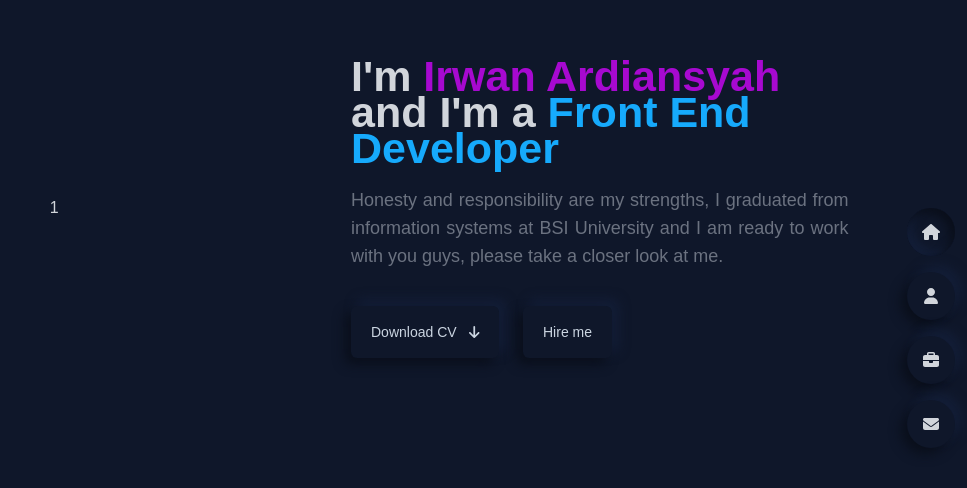
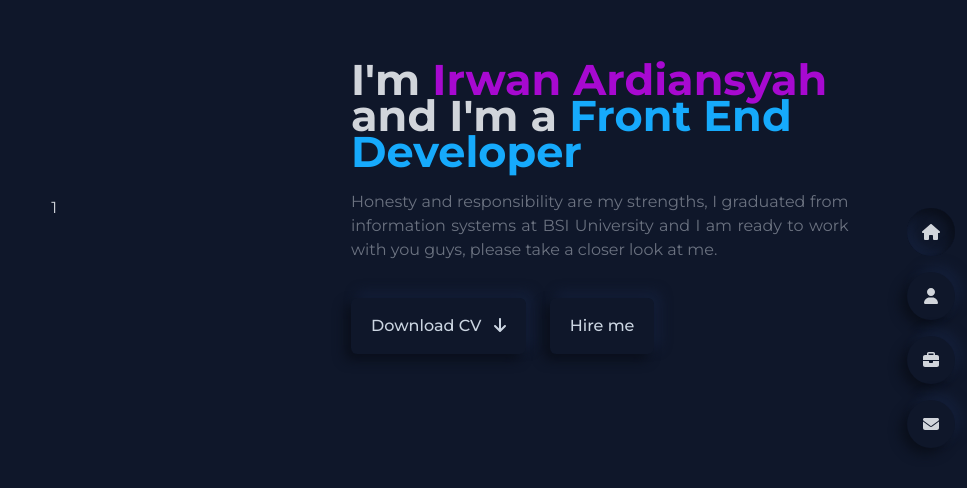
Before and after one commit to ardiansyahirwan/ardiansyahirwan.github.io, a website: page index.html in a window 1280 px wide. Shown: the part 192-680 px from the top of the page, without its empty margins (313-1280 px from the left). Drawn offline with Linux system fonts and the light colour scheme.

Commit message:
index.html:add font family

```diff
--- a/index.html
+++ b/index.html
@@ -5,6 +5,11 @@
    <meta http-equiv="X-UA-Compatible" content="IE=edge">
    <meta name="viewport" content="width=device-width, initial-scale=1.0">
    <title>My Portfolio</title>
+   <!-- Montserrat Fonts -->
+   <link rel="preconnect" href="https://fonts.googleapis.com">
+   <link rel="preconnect" href="https://fonts.gstatic.com" crossorigin>
+   <link href="https://fonts.googleapis.com/css2?family=Montserrat:wght@300;400;500;600;700&display=swap" rel="stylesheet">
+
    <!-- Main CSS -->
    <link rel="stylesheet" href="public/css/main.css">
 
@@ -18,11 +23,11 @@
             1
          </div>
          <div class="flex flex-col justify-center gap-3 md:gap-5 px-4 order-first md:order-last">
-            <h1 class="font-bold text-[22px] md:text-3xl md:text-[43px] leading-[1.2]">I'm <span class="text-neon-pink">Irwan Ardiansyah</span> and I'm a <span class="text-neon-blue">Front End Developer</span></h1>
-            <p class="text-sm md:text-lg text-gray-500 text-justify">Honesty and responsibility are my strengths, I graduated from information systems at BSI University and I am ready to work with you guys, please take a closer look at me.</p>
+            <h1 class="font-bold text-[22px] md:text-3xl md:text-[43px]">I'm <span class="text-neon-pink">Irwan Ardiansyah</span> and I'm a <span class="text-neon-blue">Front End Developer</span></h1>
+            <p class="text-sm md:text-base text-gray-500 text-justify">Honesty and responsibility are my strengths, I graduated from information systems at BSI University and I am ready to work with you guys, please take a closer look at me.</p>
             <div class="flex justify-start pt-2 md:pt-4 gap-4 md:gap-6">
-               <button class="neuro-effect px-3 py-2 md:px-5 md:py-4 rounded-md text-slate-300 font-normal text-sm active:active-btn">Download CV <i class="fa-solid fa-arrow-down ml-2"></i></button>
-               <button class="neuro-effect px-3 py-2 md:px-5 md:py-4 rounded-md text-slate-300 font-normal text-sm active:active-btn">Hire me</button>
+               <button class="neuro-effect px-3 py-2 md:px-5 md:py-4 rounded-md text-slate-300 font-normal md:font-medium text-base active:active-btn">Download CV <i class="fa-solid fa-arrow-down ml-2"></i></button>
+               <button class="neuro-effect px-3 py-2 md:px-5 md:py-4 rounded-md text-slate-300 font-normal md:font-medium text-base active:active-btn">Hire me</button>
             </div>
          </div>
       </div>
```
Also changed, not shown: public/css/main.css.
